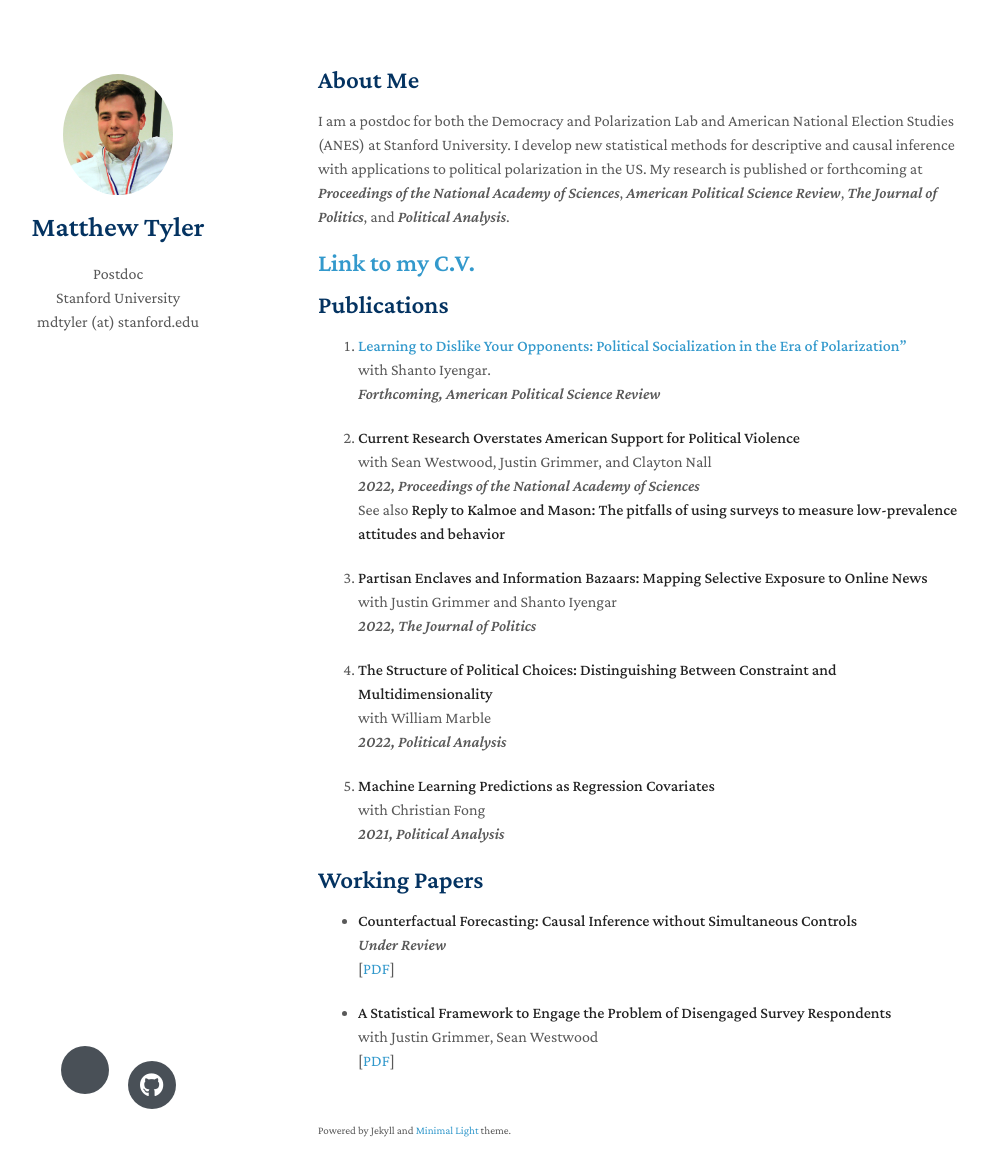
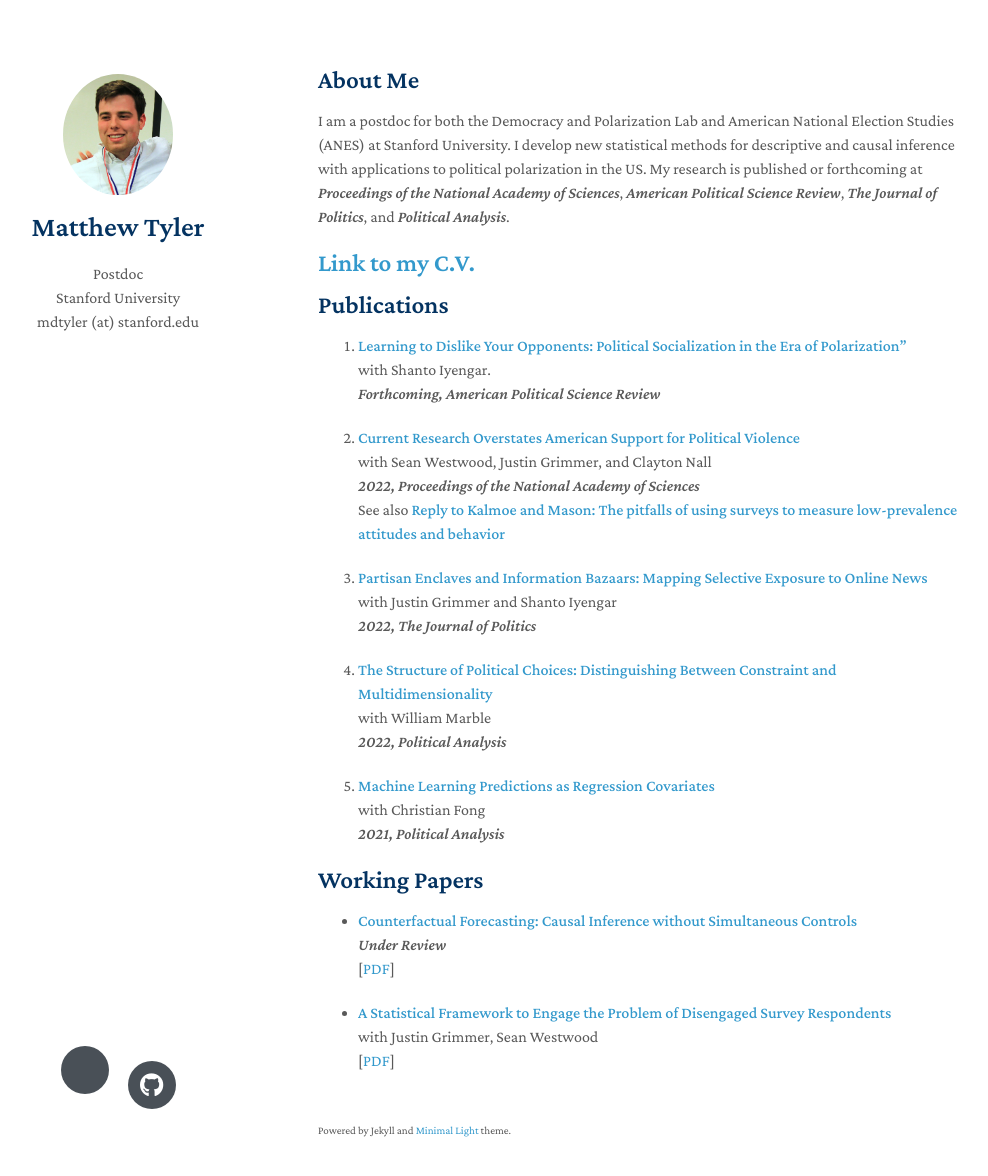
Before and after one commit to matthewtyler/matthewtyler.github.io, a Jekyll site: the page built from index.md, in a window 1280 px wide and 1211 px high. Shown: the top 1176 px of the window, without its empty margins (152-1140 px from the left). Built offline with Jekyll 4.4.1, drawn with Linux system fonts in a browser that asks for light colours; nearby versions of some CDN libraries; a style sheet for code colours, icons or effects is not loaded; our own code applies the rules of GitHub Pages for plain Markdown files.

```diff
--- a/index.md
+++ b/index.md
@@ -17,43 +17,44 @@ I am a postdoc for both the Democracy and Polarization Lab and American National
   <br>
   *Forthcoming, American Political Science Review*
 
-4. [**Current Research Overstates American Support for Political Violence**][10]
+4. **[Current Research Overstates American Support for Political Violence][10]**
   <br>
   with Sean Westwood, Justin Grimmer, and Clayton Nall
   <br>
   *2022, Proceedings of the National Academy of Sciences*
   <br>
-  See also [**Reply to Kalmoe and Mason: The pitfalls of using surveys to measure low-prevalence attitudes and behavior**][9]
+  See also **[Reply to Kalmoe and Mason: The pitfalls of using surveys to measure low-prevalence attitudes and behavior][9]**
 
-3. [**Partisan Enclaves and Information Bazaars: Mapping Selective Exposure to Online News**][2]
+3. **[Partisan Enclaves and Information Bazaars: Mapping Selective Exposure to Online News][2]**
   <br>
   with Justin Grimmer and Shanto Iyengar
   <br>
   *2022, The Journal of Politics*
 
 
-2. [**The Structure of Political Choices: Distinguishing Between Constraint and Multidimensionality**][3]
+2. **[The Structure of Political Choices: Distinguishing Between Constraint and Multidimensionality][3]**
   <br>
   with William Marble
   <br>
   *2022, Political Analysis*
 
-1. [**Machine Learning Predictions as Regression Covariates**][4]
+1. **[Machine Learning Predictions as Regression Covariates][4]**
   <br>
   with Christian Fong
   <br>
   *2021, Political Analysis*
 
+
 ## Working Papers
 
 
-* [**Counterfactual Forecasting: Causal Inference without Simultaneous Controls**][6]
+* **[Counterfactual Forecasting: Causal Inference without Simultaneous Controls][6]**
   <br>
   *Under Review*
   <br>
   [[PDF][6]]
 
-* [**A Statistical Framework to Engage the Problem of Disengaged Survey Respondents**][8]
+* **[A Statistical Framework to Engage the Problem of Disengaged Survey Respondents][8]**
   <br>
   with Justin Grimmer, Sean Westwood
   <br>
```
